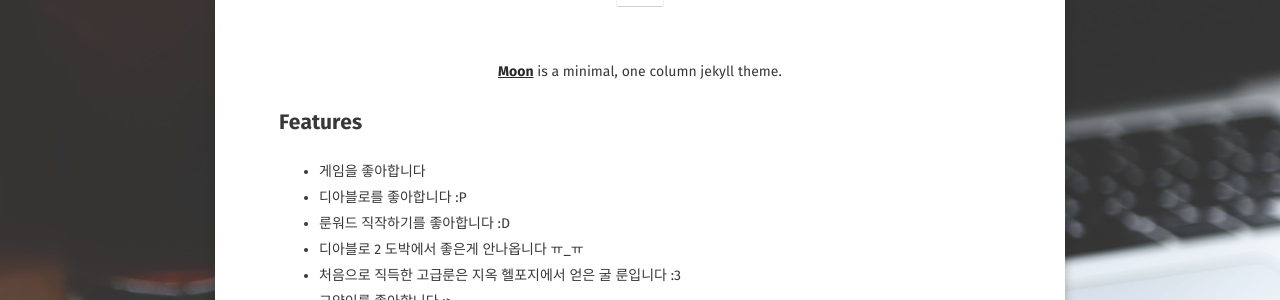
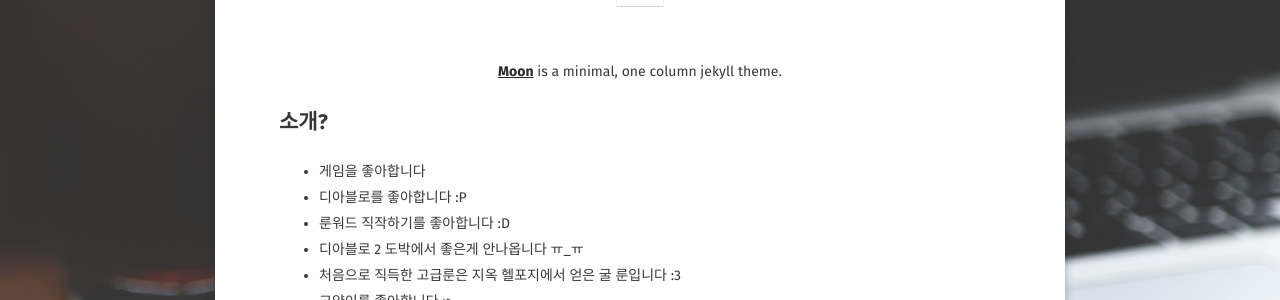
Before and after one commit to SilverTiger152/silvertiger152.github.com, a Jekyll site: the page built from about/index.md, in a window 1280 px wide. Shown: the part 230-530 px from the top of the page. Built offline with Jekyll 4.4.1, drawn with Linux system fonts in a browser that asks for light colours; some web fonts are replaced.

Commit message:
Update index.md

```diff
--- a/about/index.md
+++ b/about/index.md
@@ -8,7 +8,7 @@ comments: false
 
 <center><a href="http://taylantatli.github.io/Moon"><b>Moon</b></a> is a minimal, one column jekyll theme.</center>
 
-## Features
+## 소개?
 * 게임을 좋아합니다
 * 디아블로를 좋아합니다 :P
 * 룬워드 직작하기를 좋아합니다 :D
```
